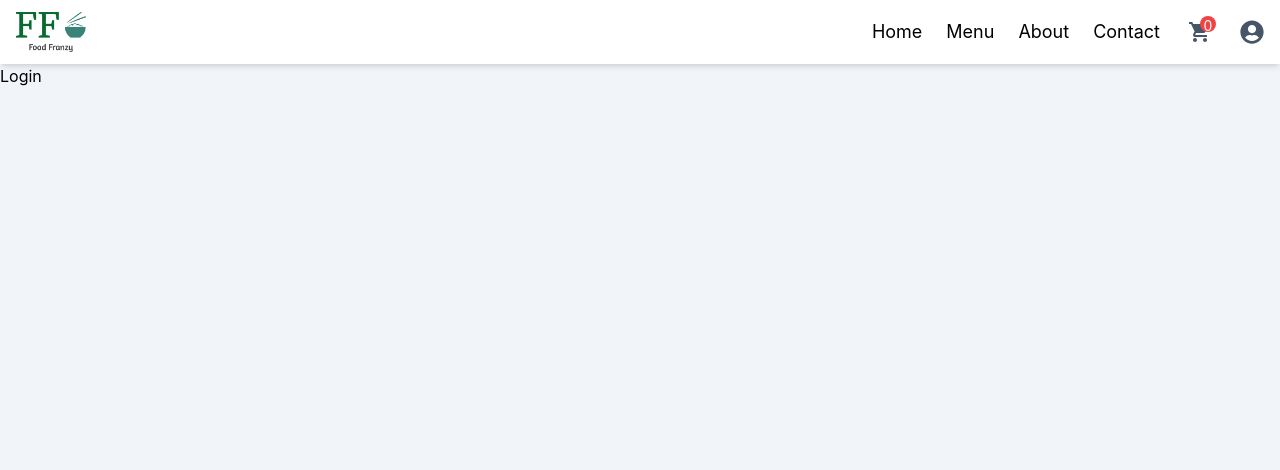
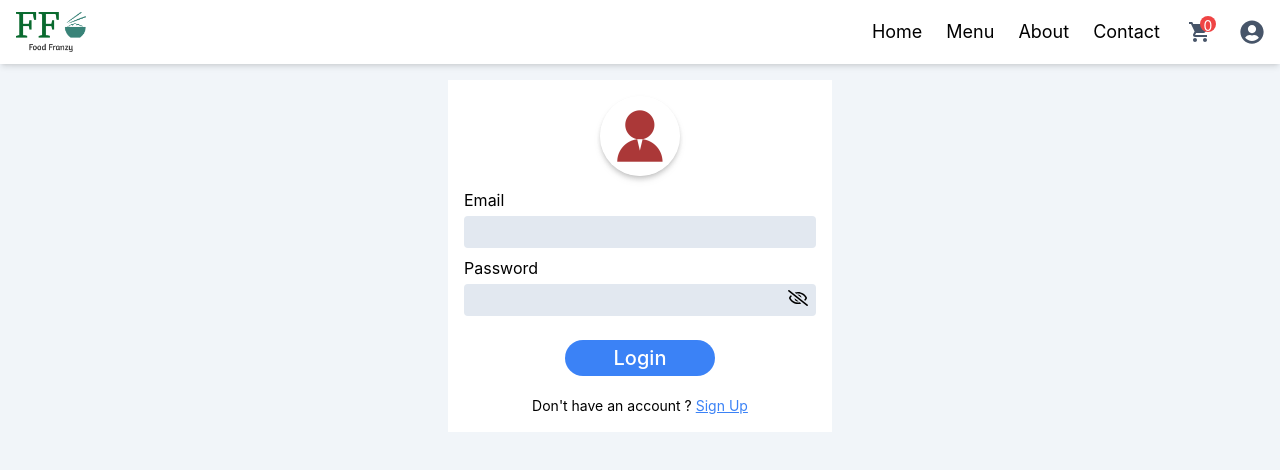
Before and after one commit to Isuri001/Ecommerce-Website-For-Food-Products, a React (Create React App) app: page /login in a window 1280 px wide. Shown: the top 470 px of the page. Built offline with nearby package versions, Linux system fonts and the light colour scheme.

Commit message:
Login page frontend part complete

```diff
--- a/src/page/Signup.js
+++ b/src/page/Signup.js
@@ -2,9 +2,10 @@ import React, { useState } from "react";
 import loginSignupImage from "../assest/login..gif";
 import { FaRegEye } from "react-icons/fa";
 import { FaRegEyeSlash } from "react-icons/fa";
-import { Link } from "react-router-dom";
+import { Link, useNavigate } from "react-router-dom";
 
 const Signup = () => {
+  const navigate = useNavigate();
   const [showPassword, setShowPassword] = useState(false);
   const [showConfirmPassword, setShowConfirmPassword] = useState(false);
 
@@ -36,13 +37,19 @@ const Signup = () => {
     });
   };
 
+  // const handleUpLoadProfileImage = (e) => {
+  //   console.log(e.target.files[0]);
+  // };
+
   const handleSubmit = (e) => {
     e.preventDefault(); //page is not be refreshed of this
 
+    //check the password and confirmpassord are equal or not
     const { firstName, email, password, confirmPassword } = data;
     if (firstName && email && password && confirmPassword) {
       if (password === confirmPassword) {
         alert("Successfull");
+        navigate("/login");
       } else {
         alert("Password and confirm password not equal");
       }
@@ -55,8 +62,21 @@ const Signup = () => {
     <div className="p-3 md:p-4">
       <div className="w-full max-w-sm bg-white m-auto flex items-center flex-col p-4">
         {/* <h1>Sign up</h1> */}
-        <div className="w-20 overflow-hidden rounded-full drop-shadow-md shadow-md">
+        <div className="w-20 overflow-hidden rounded-full drop-shadow-md shadow-md m-auto relative ">
           <img src={loginSignupImage} className="w-15" />
+
+          {/* <label htmlFor="profileImage">
+            <div className="absolute bottom-0 h-1/3 bg-slate-400 w-full text-center cursor-pointer">
+              <p className="text-sm p-1 text-white">Upload</p>
+            </div>
+            <input
+              type={"file"}
+              id="profileImage"
+              accept="image/*"
+              className="hidden"
+              onChange={handleUpLoadProfileImage}
+            />
+          </label> */}
         </div>
 
         <form className="w-full py-3 flex flex-col" onSubmit={handleSubmit}>
--- a/src/page/login.js
+++ b/src/page/login.js
@@ -1,7 +1,95 @@
-import React from "react";
+import React, { useState } from "react";
+import loginSignupImage from "../assest/login..gif";
+import { FaRegEye } from "react-icons/fa";
+import { FaRegEyeSlash } from "react-icons/fa";
+import { Link } from "react-router-dom";
 
 const Login = () => {
-  return <div>Login</div>;
+  const [showPassword, setShowPassword] = useState(false);
+
+  const [data, setData] = useState({
+    email: "",
+    password: "",
+  });
+
+  console.log(data);
+
+  const handleShowPassword = () => {
+    setShowPassword((prev) => !prev);
+  };
+
+  const handleOnChange = (e) => {
+    const { name, value } = e.target;
+    setData((prev) => {
+      return {
+        ...prev,
+        [name]: value,
+      };
+    });
+  };
+
+  const handleSubmit = (e) => {
+    e.preventDefault(); //page is not be refreshed of this
+
+    //check the password and confirmpassord are equal or not
+    const { email, password } = data;
+    if (email && password) {
+      alert("Successfull");
+    } else {
+      alert("Please enter required fields");
+    }
+  };
+  return (
+    <div className="p-3 md:p-4">
+      <div className="w-full max-w-sm bg-white m-auto flex items-center flex-col p-4">
+        {/* <h1>Sign up</h1> */}
+        <div className="w-20 overflow-hidden rounded-full drop-shadow-md shadow-md">
+          <img src={loginSignupImage} className="w-15" />
+        </div>
+
+        <form className="w-full py-3 flex flex-col" onSubmit={handleSubmit}>
+          <label htmlFor="email">Email</label>
+          <input
+            type={"email"}
+            id="email"
+            name="email"
+            className="mt-1 mb-2 w-full bg-slate-200 px-2 py-1 rounded focus-within:outline-blue-300"
+            value={data.email}
+            onChange={handleOnChange}
+          />
+
+          <label htmlFor="password">Password</label>
+          <div className="flex px-2 py-1 rounded bg-slate-200 mt-1 mb-2 focus-within:outline focus-within:outline-blue-300">
+            <input
+              type={showPassword ? "text" : "password"}
+              id="password"
+              name="password"
+              className=" w-full bg-slate-200 border-none outline-none"
+              value={data.password}
+              onChange={handleOnChange}
+            />
+            <span
+              className="flex text-xl cursor-pointer"
+              onClick={handleShowPassword}
+            >
+              {showPassword ? <FaRegEye /> : <FaRegEyeSlash />}
+            </span>
+          </div>
+
+          <button className="w-full max-w-[150px] m-auto bg-blue-500 hover:bg-blue-600 cursor-pointer text-white text-xl font-medium text-center py-1 rounded-full mt-4">
+            Login
+          </button>
+        </form>
+
+        <p className="text-sm mt-2">
+          Don't have an account ?{" "}
+          <Link to={"/signup"} className="text-blue-500 underline">
+            Sign Up
+          </Link>
+        </p>
+      </div>
+    </div>
+  );
 };
 
 export default Login;
```
